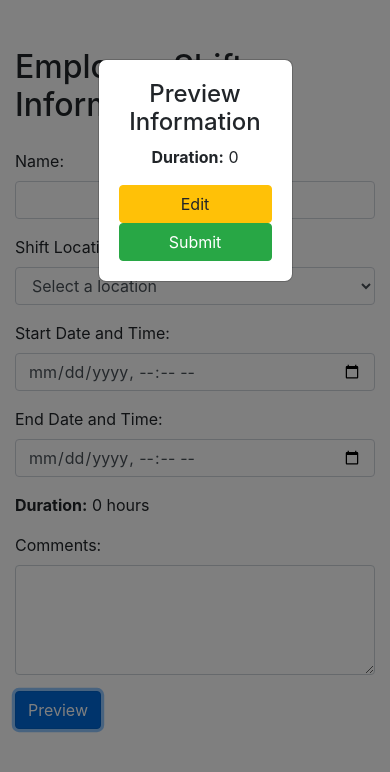
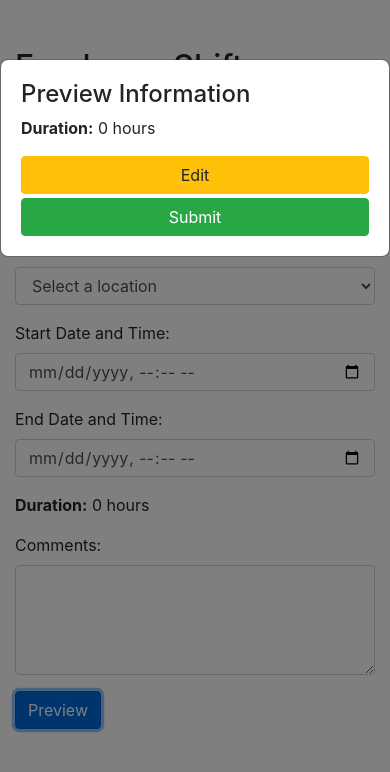
Before and after one commit to sunny882/myform, a website: page public/index.html in a window 390 px wide. Both pictures are taken after a click on the button "Preview". Drawn offline with nearby package versions, Linux system fonts and the light colour scheme.

Commit message:
multiple changes

```diff
--- a/public/index.html
+++ b/public/index.html
@@ -90,11 +90,11 @@
 
     <!-- Preview Popup -->
     <div id="previewModal" class="modal">
-        <div class="modal-content">
+        <div class="modal-content" class="d-flex flex-column">
             <h4>Preview Information</h4>
             <div id="previewContent"></div>
-            <button id="editBtn" class="btn btn-warning">Edit</button>
-            <button id="submitBtn" class="btn btn-success">Submit</button>
+            <button id="editBtn" class="btn btn-warning ">Edit</button>
+            <button id="submitBtn" class="btn btn-success mt-1">Submit</button>
         </div>
     </div>
 
--- a/public/script.js
+++ b/public/script.js
@@ -79,7 +79,7 @@ document.getElementById('previewBtn').addEventListener('click', () => {
             const label = key
                 .replace(/([A-Z])/g, " $1") // Convert camelCase to Title Case
                 .replace(/^\w/, (c) => c.toUpperCase()); // Capitalize first letter
-            previewHtml += `<p><strong>${label}:</strong> ${value}</p>`;
+            previewHtml += `<p><strong>${label}:</strong> ${value} hours </p>`;
         }
     }
 
--- a/public/style.css
+++ b/public/style.css
@@ -24,5 +24,16 @@
     padding: 20px;
     border-radius: 8px;
     width: 50%;
-    text-align: center;
+    text-align: left;
 }
+
+@media (max-width: 600px) {
+    .modal-content {
+            background-color: #fff;
+            margin: 15% auto;
+            padding: 20px;
+            border-radius: 8px;
+            width: auto;
+            text-align: left;
+        }
+}
```
